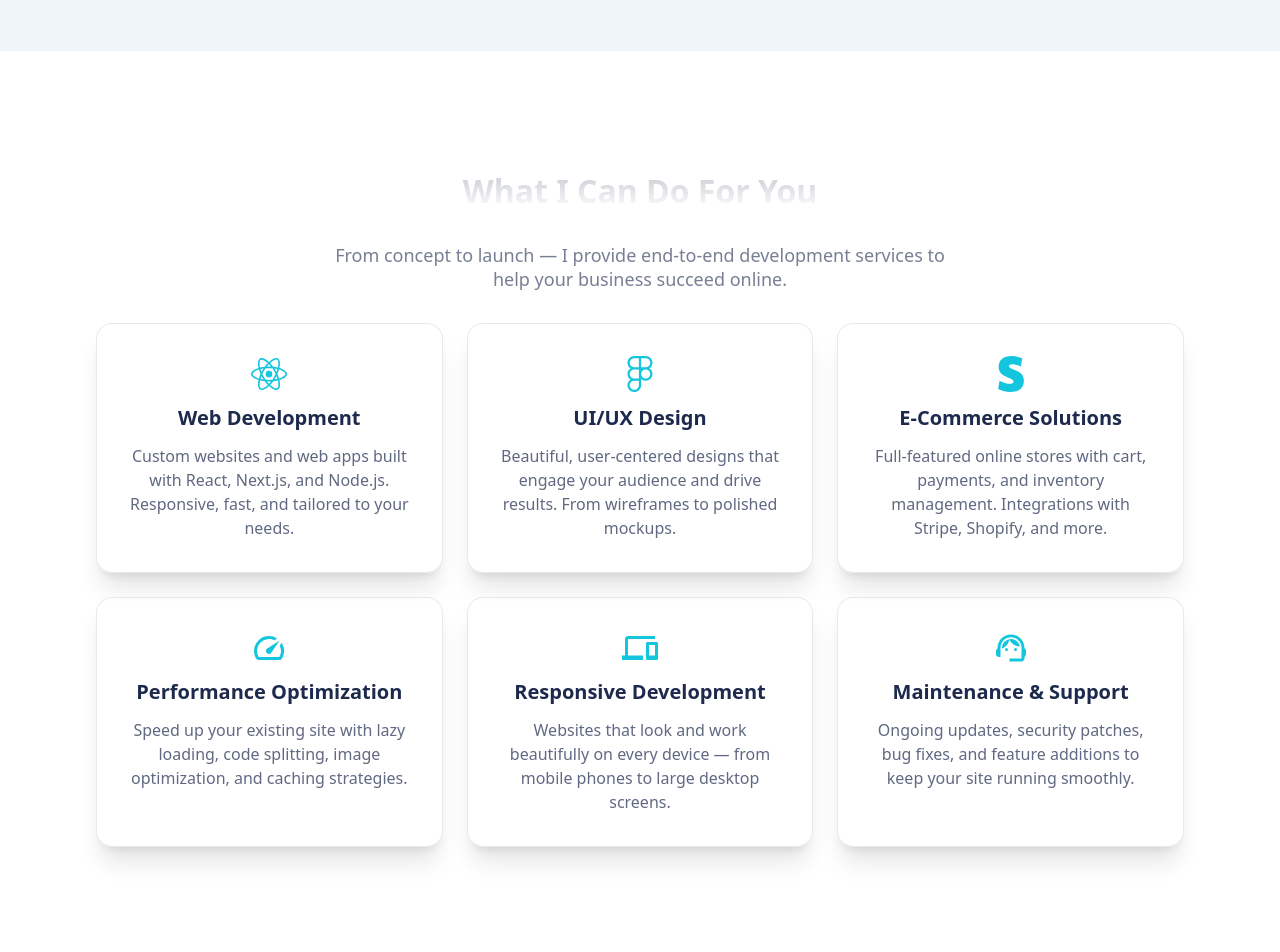
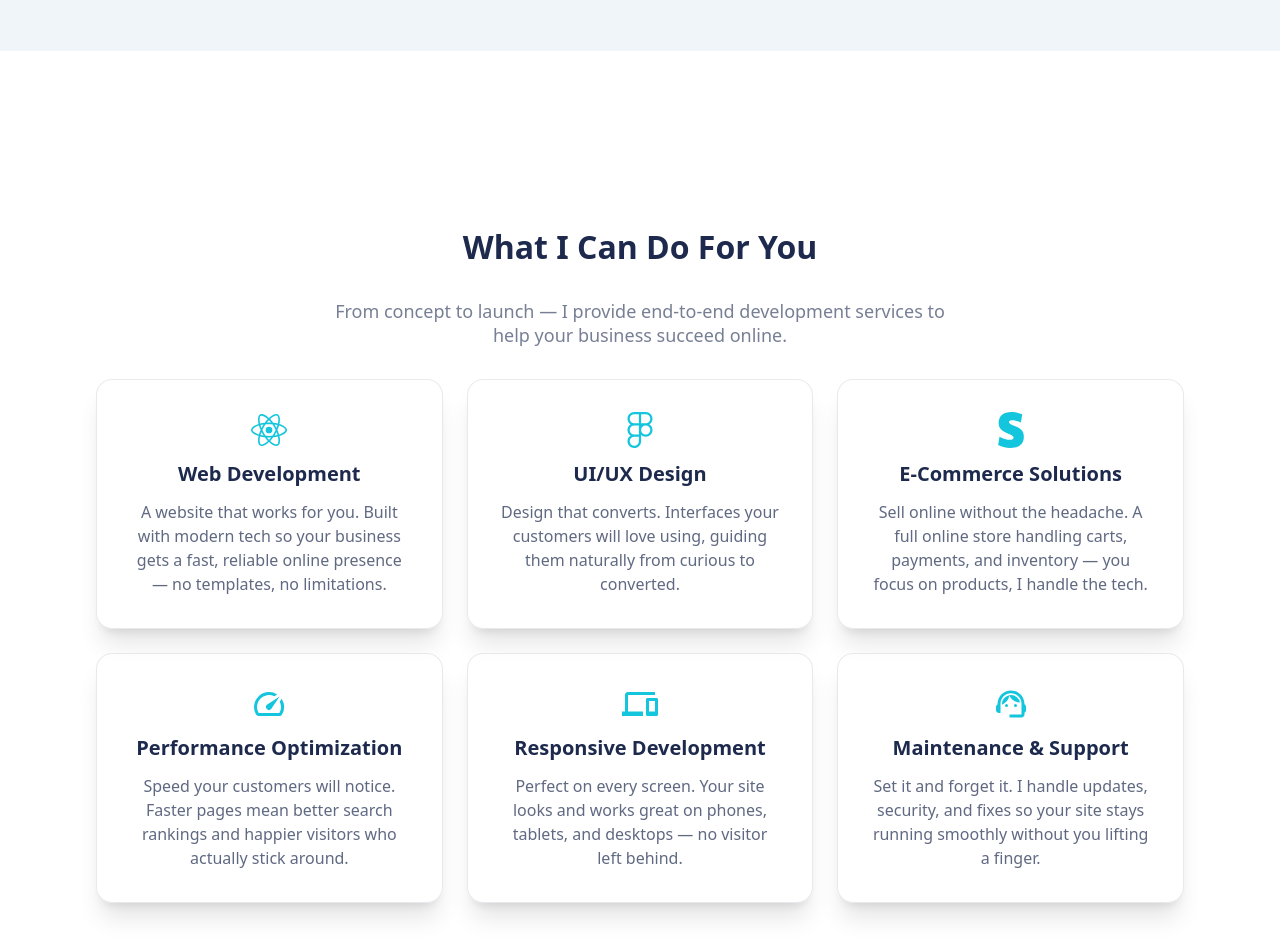
Before and after one commit to Kummirai/react-components, a Next.js app: page / in a window 1280 px wide. Shown: the part 860-1812 px from the top of the page. Built offline with nearby package versions, Linux system fonts and the light colour scheme.

Commit message:
feat: update service descriptions for clarity and impact; adjust layout spacing in Pricing component; add new background image

```diff
--- a/components/Features.jsx
+++ b/components/Features.jsx
@@ -11,42 +11,42 @@ const services = [
     id: 1,
     title: "Web Development",
     description:
-      "Custom websites and web apps built with React, Next.js, and Node.js. Responsive, fast, and tailored to your needs.",
+      "A website that works for you. Built with modern tech so your business gets a fast, reliable online presence — no templates, no limitations.",
     icon: <SiReact />,
   },
   {
     id: 2,
     title: "UI/UX Design",
     description:
-      "Beautiful, user-centered designs that engage your audience and drive results. From wireframes to polished mockups.",
+      "Design that converts. Interfaces your customers will love using, guiding them naturally from curious to converted.",
     icon: <SiFigma />,
   },
   {
     id: 3,
     title: "E-Commerce Solutions",
     description:
-      "Full-featured online stores with cart, payments, and inventory management. Integrations with Stripe, Shopify, and more.",
+      "Sell online without the headache. A full online store handling carts, payments, and inventory — you focus on products, I handle the tech.",
     icon: <SiStripe />,
   },
   {
     id: 4,
     title: "Performance Optimization",
     description:
-      "Speed up your existing site with lazy loading, code splitting, image optimization, and caching strategies.",
+      "Speed your customers will notice. Faster pages mean better search rankings and happier visitors who actually stick around.",
     icon: <MdSpeed />,
   },
   {
     id: 5,
     title: "Responsive Development",
     description:
-      "Websites that look and work beautifully on every device — from mobile phones to large desktop screens.",
+      "Perfect on every screen. Your site looks and works great on phones, tablets, and desktops — no visitor left behind.",
     icon: <MdDevices />,
   },
   {
     id: 6,
     title: "Maintenance & Support",
     description:
-      "Ongoing updates, security patches, bug fixes, and feature additions to keep your site running smoothly.",
+      "Set it and forget it. I handle updates, security, and fixes so your site stays running smoothly without you lifting a finger.",
     icon: <MdSupportAgent />,
   },
 ];
@@ -64,7 +64,7 @@ export default function Services() {
       </div>
 
       <div className="max-w-6xl mx-auto px-4 sm:px-6 lg:px-8">
-        <div className="mx-auto flex flex-col items-center max-w-2xl pt-10 pb-5 gap-3 sm:gap-5">
+        <div className="mx-auto flex flex-col items-center max-w-2xl pt-24 pb-5 gap-3 sm:gap-5">
           <h2 className="text-2xl sm:text-[32px] font-semibold text-center leading-7.5 sm:leading-10 text-navy dark:text-light">
             What I Can Do For You
           </h2>
--- a/components/Pricing.jsx
+++ b/components/Pricing.jsx
@@ -190,7 +190,7 @@ function Pricing() {
         <div className="absolute top-1/2 left-1/2 -translate-x-1/2 -translate-y-1/2 w-[600px] h-[600px] bg-cyan/10 dark:bg-cyan/[0.08] rounded-full blur-3xl"></div>
       </div>
 
-      <section className="mx-auto flex flex-col items-center max-w-3xl py-10 gap-5">
+      <section className="mx-auto flex flex-col items-center max-w-3xl pt-24 pb-5 gap-5">
         <h2 className="text-3xl sm:text-[32px] text-center sm:leading-10 text-navy dark:text-light font-semibold max-w-2xl leading-6 p-3 rounded-lg">
           Choose a
           <span className="text-cyan mx-2">{myPackageLabel}</span>
```
Also changed, not shown: public/web developer/pakata-goh-EJMTKCZ00I0-unsplash.jpg (added).
